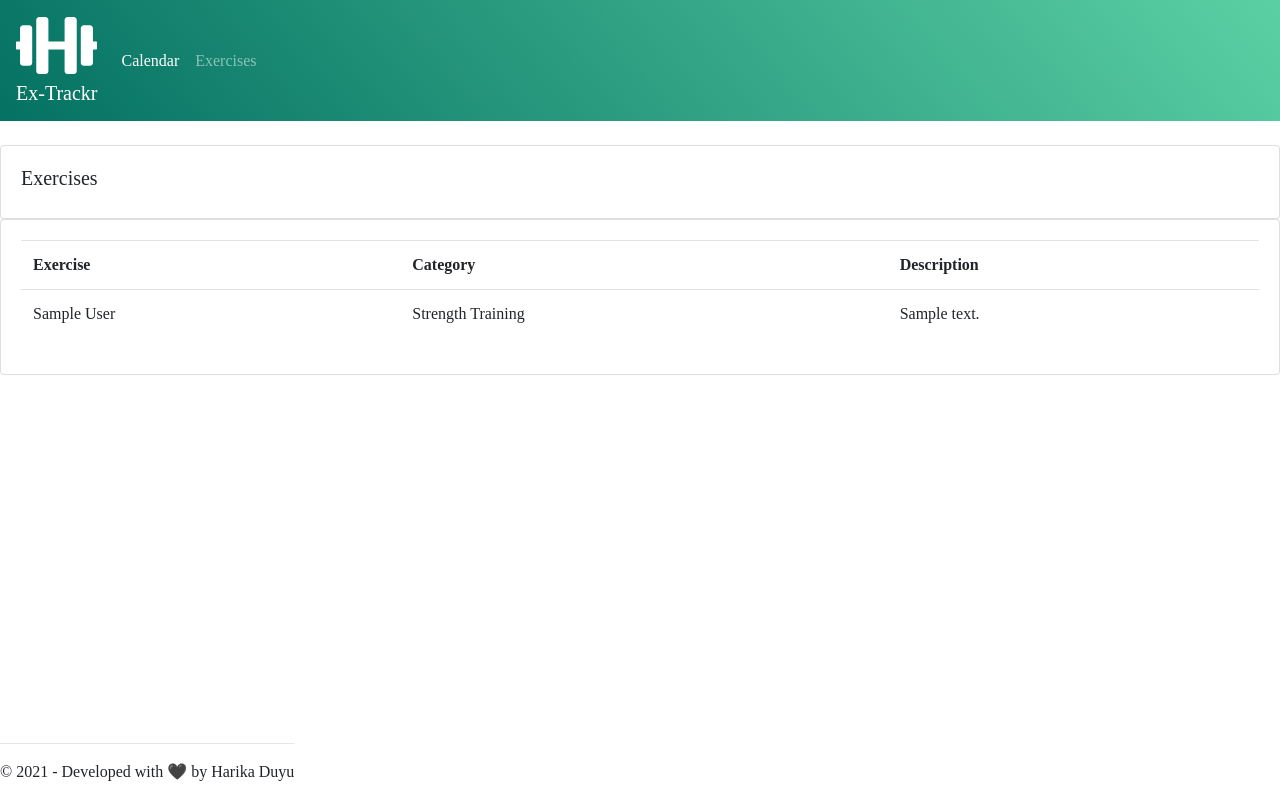
After one commit to harikaduyu/exercise_tracker, a Django app: template accounts/templates/accounts/exercises.html in a window 1280 px wide. The commit adds this page. Run offline with Django 3.2, Linux system fonts and the light colour scheme; the template is opened without the code that fills it: values that come from a table or form of the project are taken from there, others are empty; tables that the repository leaves empty hold one stand-in row (values such as "Sample post"); parts of the project's set-up code (start-up, migrations or seed data) failed here and were passed over; some libraries are stand-ins or nearby versions; some web fonts are replaced.

Commit message:
add exercises page and account view

```diff
--- /dev/null
+++ b/accounts/templates/accounts/base.html
@@ -0,0 +1,53 @@
+{% load static %}
+<!DOCTYPE html>
+<html lang="en">
+  <head>
+    <meta charset="UTF-8" />
+    <meta name="viewport" content="width=device-width, initial-scale=1.0" />
+    <link
+      rel="stylesheet"
+      href="https://maxcdn.bootstrapcdn.com/bootstrap/4.0.0/css/bootstrap.min.css"
+      integrity="sha384-Gn5384xqQ1aoWXA+058RXPxPg6fy4IWvTNh0E263XmFcJlSAwiGgFAW/dAiS6JXm"
+      crossorigin="anonymous"
+    />
+
+    <link
+      rel="stylesheet"
+      media="screen"
+      href="http://fontlibrary.org/face/trueno"
+      type="text/css"
+    />
+    <script
+      src="https://kit.fontawesome.com/yourcode.js"
+      crossorigin="anonymous"
+    ></script>
+    <link
+      rel="stylesheet"
+      type="text/css"
+      href="{% static '/css/main.css' %}"
+    />
+    <title>Exercise Tracker</title>
+  </head>
+  <body>
+    {% include 'accounts/navbar.html' %} {% block content %} {% endblock %}
+  </body>
+  <footer>
+    <hr />
+    <p>© 2021 - Developed with 🖤 by Harika Duyu</p>
+  </footer>
+  <script
+    src="https://code.jquery.com/jquery-3.2.1.slim.min.js"
+    integrity="sha384-KJ3o2DKtIkvYIK3UENzmM7KCkRr/rE9/Qpg6aAZGJwFDMVNA/GpGFF93hXpG5KkN"
+    crossorigin="anonymous"
+  ></script>
+  <script
+    src="https://cdnjs.cloudflare.com/ajax/libs/popper.js/1.12.9/umd/popper.min.js"
+    integrity="sha384-ApNbgh9B+Y1QKtv3Rn7W3mgPxhU9K/ScQsAP7hUibX39j7fakFPskvXusvfa0b4Q"
+    crossorigin="anonymous"
+  ></script>
+  <script
+    src="https://maxcdn.bootstrapcdn.com/bootstrap/4.0.0/js/bootstrap.min.js"
+    integrity="sha384-JZR6Spejh4U02d8jOt6vLEHfe/JQGiRRSQQxSfFWpi1MquVdAyjUar5+76PVCmYl"
+    crossorigin="anonymous"
+  ></script>
+</html>
--- /dev/null
+++ b/accounts/templates/accounts/exercises.html
@@ -0,0 +1,28 @@
+{% extends 'accounts/base.html' %} {% block content %}
+<br />
+
+<div class="row">
+  <div class="col-md">
+    <div class="card card-body">
+      <h5>Exercises</h5>
+    </div>
+    <div class="card card-body">
+      <table class="table">
+        <tr>
+          <th>Exercise</th>
+          <th>Category</th>
+          <th>Description</th>
+        </tr>
+        {% for exercise in exercises%}
+        <tr>
+          <td>{{ exercise.name }}</td>
+          <td>{{ exercise.category }}</td>
+          <td>{{ exercise.description }}</td>
+        </tr>
+        {% endfor %}
+      </table>
+    </div>
+  </div>
+</div>
+
+{% endblock content %}
--- a/accounts/templates/accounts/navbar.html
+++ b/accounts/templates/accounts/navbar.html
@@ -10,7 +10,7 @@
   class="navbar navbar-expand-lg navbar-dark"
 
 >
-<a class="navbar-brand" href="#"> <img class="icon" src="{% static 'images/dumbbell-solid.svg' %}"> <div class="nav-item">Ex-Trackr</div></a>
+<a class="navbar-brand" href="{% url 'home' %}"> <img class="icon" src="{% static 'images/dumbbell-solid.svg' %}"> <div class="nav-item">Ex-Trackr</div></a>
   <button
     class="navbar-toggler"
     type="button"
@@ -28,7 +28,7 @@
         <a class="nav-link" href="#">Calendar</a>
       </li>
       <li class="nav-item">
-        <a class="nav-link" href="#">Exercises</a>
+        <a class="nav-link" href="{% url 'exercises' %}">Exercises</a>
       </li>
 
     </ul>
--- a/accounts/urls.py
+++ b/accounts/urls.py
@@ -3,5 +3,7 @@ from django.urls import path
 from . import views
 
 urlpatterns = [
-    path('', views.home, name="home")
+    path('', views.home, name="home"),
+    path('exercises/', views.exercises, name="exercises"),
+    path('routines/', views.routines, name="routines"),
 ]
--- a/static/css/main.css
+++ b/static/css/main.css
@@ -1,3 +1,14 @@
+html {
+  position: relative;
+}
+
+html,
+body {
+  margin: 0;
+  padding: 0;
+  min-height: 100%;
+}
+
 body * {
   font-family: 'TruenoRegular';
   font-style: normal;
@@ -11,3 +22,8 @@ body * {
   width: 0.5em;
   height: 0.5em;
 }
+
+footer {
+  position: absolute;
+  bottom: 0;
+}
```
Also changed, not shown: accounts/templates/accounts/home.html (+5 -51 lines), accounts/views.py (+17 -0 lines), accounts/templates/accounts/account.html (added).
